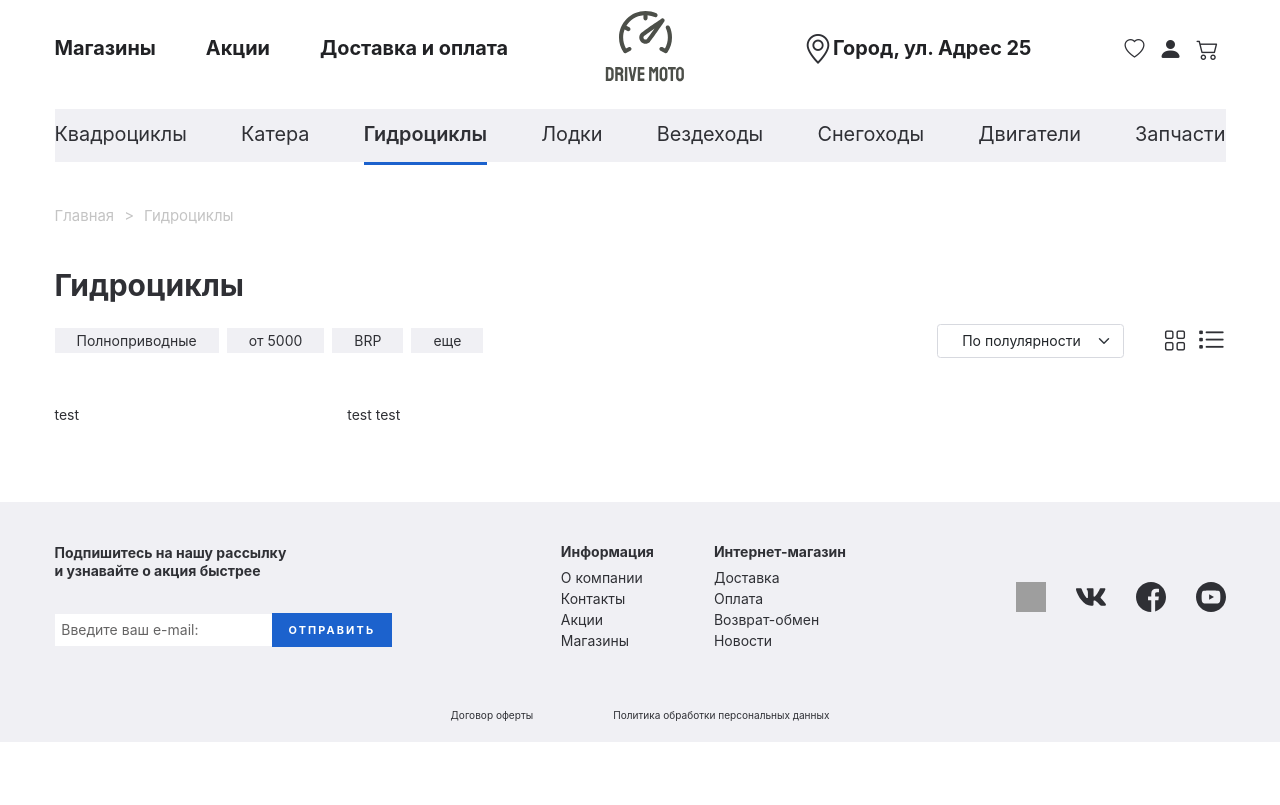
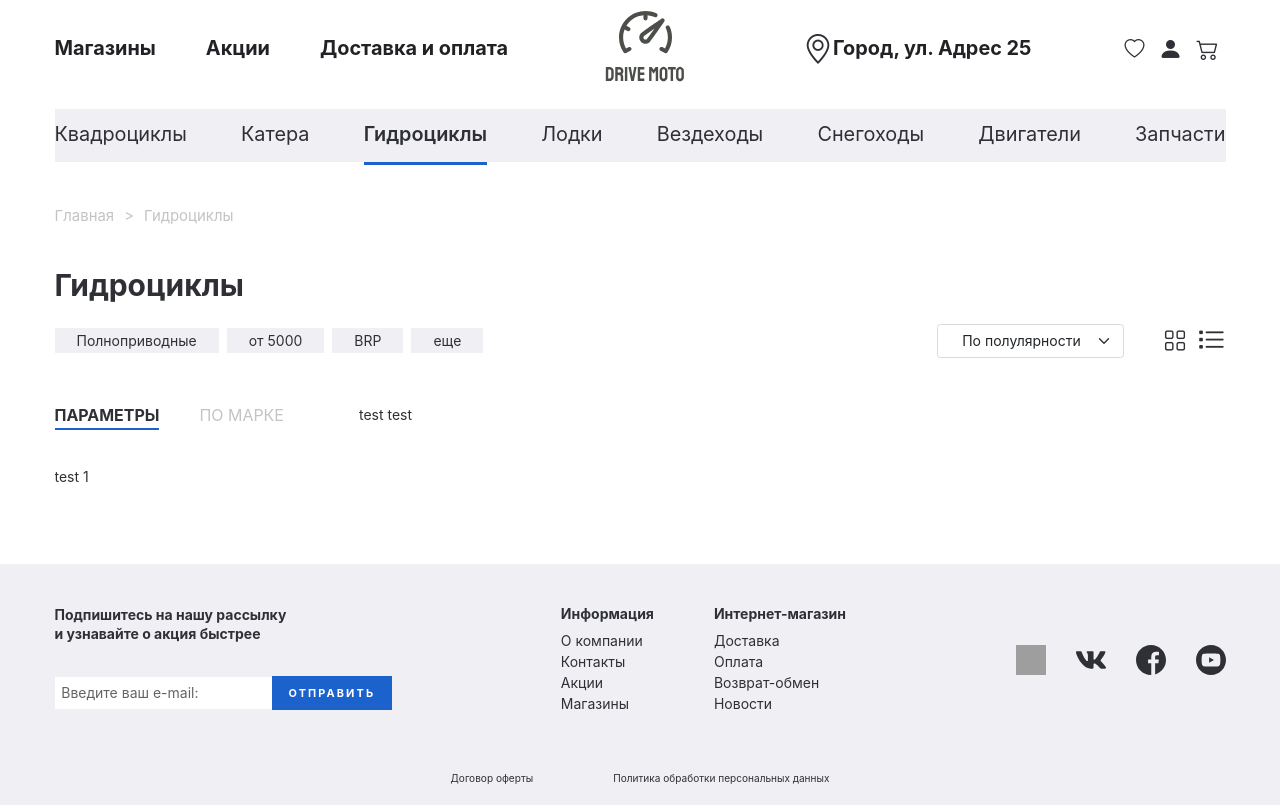
Before and after one commit to MariiaUdovytska/React-Online-store-Gidrotsikly, a React (Create React App) app in the folder react-online-store-gidrotsikly/: page / in a window 1280 px wide. Built offline with nearby package versions, Linux system fonts and the light colour scheme; grey boxes are pictures that could not be loaded.

Commit message:
add component AdvancedOptions and event click for main two params

```diff
--- a/react-online-store-gidrotsikly/src/AdvancedOptions.js
+++ b/react-online-store-gidrotsikly/src/AdvancedOptions.js
@@ -2,14 +2,35 @@ import React from 'react';
 import './css/advancedOptions.css';
 
 
-function AdvancedOptions() {
-	return (
-		<div className='advanced-options'>
-			<div className='advanced-options__body'>
-				<div className='advanced-options__body'></div>
+class AdvancedOptions extends React.Component {
+	constructor(props) {
+		super(props);
+		this.state ={move:0};
+	}
+
+	clickLabel = (i) =>{
+		this.setState(
+			{move:i}
+		)
+	}
+
+	render(){
+		let value = `translateX(${-100*this.state.move}%)`;
+		return (
+			<div className='advanced-options'>
+				<div className='advanced-options__body'>
+					<div className='advanced-options__body-name'>
+						<span className={((this.state.move===0)?' advanced-options__body-name-active':'advanced-options__body-name-noactive')} onClick={()=>{this.clickLabel(0)}}>Параметры</span>
+						<span className={((this.state.move===1)?' advanced-options__body-name-active':'advanced-options__body-name-noactive')} onClick={()=>{this.clickLabel(1)}}>по&nbsp;марке</span>
+					</div>
+					<div className='advanced-options__body-items'>
+						<div className='advanced-options__body-item' style={{transform: value}}>test 1</div>
+						<div className='advanced-options__body-item' style={{transform: value}}>test 2222</div>
+					</div>
+				</div>
 			</div>
-		</div>
-	);
+		);
+	}
 }
 
 export default AdvancedOptions;
--- a/react-online-store-gidrotsikly/src/BasicSearchOptions.js
+++ b/react-online-store-gidrotsikly/src/BasicSearchOptions.js
@@ -1,15 +1,16 @@
 import React from 'react';
+import AdvancedOptions from './AdvancedOptions';
 import './css/basicSearchOptions.css';
 
 
 function BasicSearchOptions() {
 	return (
-		<section className='basic-search-options'>
+		<div className='basic-search-options'>
 			<div className='basic-search-options__body'>
-				<div className='basic-search-options__body-options'> test</div>
+				<div className='basic-search-options__body-options'><AdvancedOptions/></div>
 				<div className='basic-search-options__body-products'>test test</div>
 			</div>
-		</section>
+		</div>
 	);
 }
 
--- a/react-online-store-gidrotsikly/src/css/advancedOptions.css
+++ b/react-online-store-gidrotsikly/src/css/advancedOptions.css
@@ -0,0 +1,45 @@
+
+.advanced-options__body{
+	display: flex;
+	flex-direction: column;
+}
+.advanced-options__body-name{
+	margin-bottom: 40px;
+	display: inline-flex;
+}
+.advanced-options__body-name span{
+	text-transform: uppercase;
+	font-size: 1.14rem;
+	color: #C4C4C4;
+	margin-right: 40px;
+	cursor: pointer;
+}
+.advanced-options__body-name span:last-child{
+	margin-right: 10px;
+}
+.advanced-options__body-name-noactive{}
+.advanced-options__body-name-active{
+	font-weight: 700;
+	color: #2F3035!important;
+	transition: all 0.4s ease-in-out;
+}
+.advanced-options__body-name-active::after{
+	display: block;
+	content: "";
+	width: 100%;
+	height: 2px;
+	background-color: #1C62CD;
+	margin-top: 5px;
+}
+
+.advanced-options__body-item{
+	display: inline-block;
+	min-width:100%;
+   transition: transform 1s;
+}
+.advanced-options__body-items{
+	width: 100%;
+	overflow: hidden;
+	display: flex;
+
+}
--- a/react-online-store-gidrotsikly/src/css/basicSearchOptions.css
+++ b/react-online-store-gidrotsikly/src/css/basicSearchOptions.css
@@ -6,8 +6,8 @@
 	flex-direction: row;
 }
 .basic-search-options__body-options{
-	flex: 1 1 25%;
+	flex: 1 1 26%;
 }
 .basic-search-options__body-products{
-	flex: 1 1 75%;
+	flex: 1 1 74%;
 }
```
